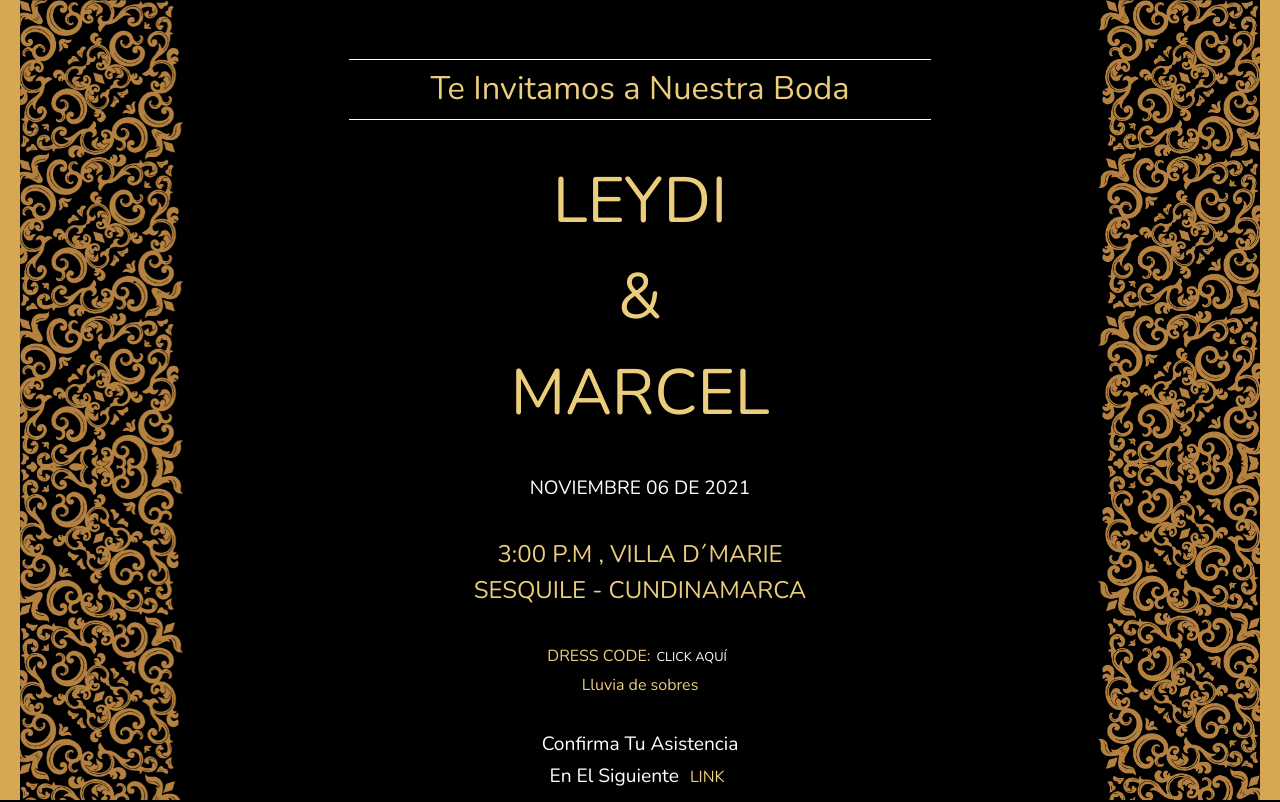
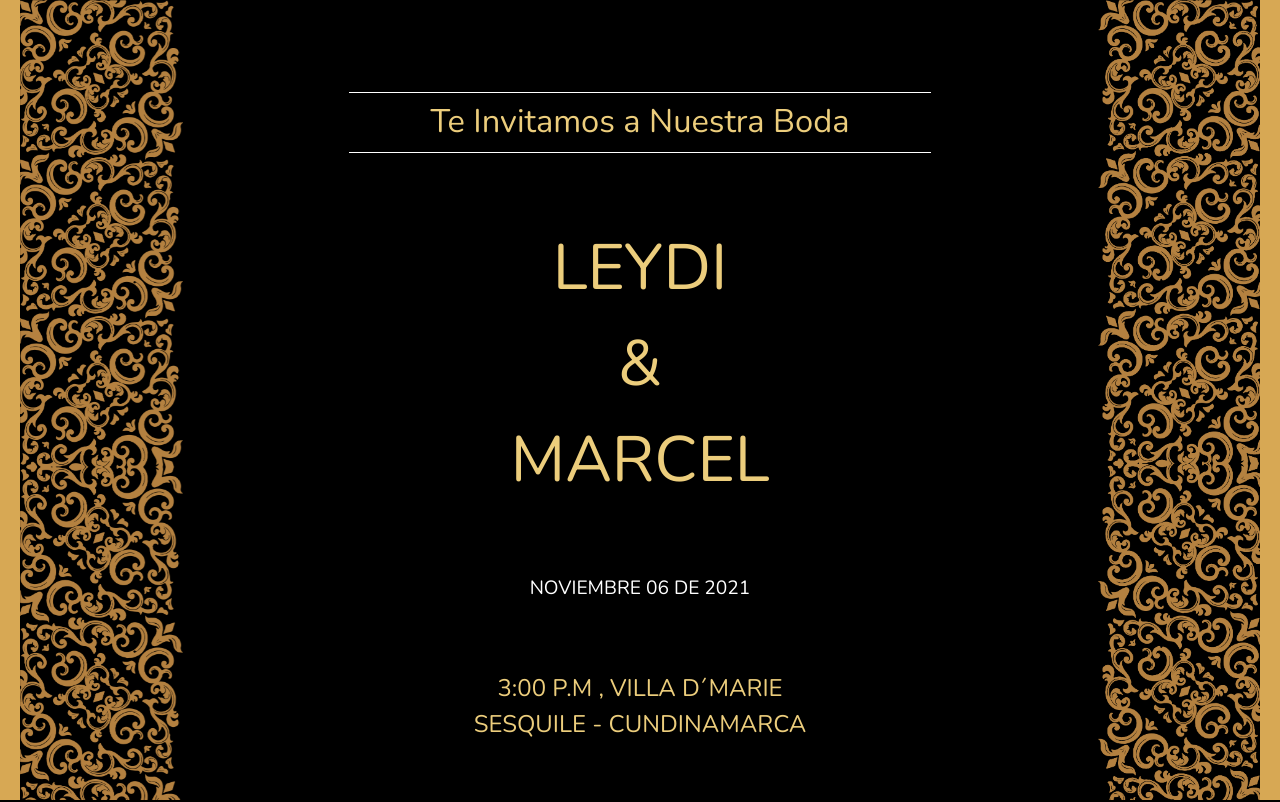
Before and after one commit to Crisgrva/leydiymarcel-boda, a plain HTML site: page index.html in a window 1280 px wide. Shown: the top 802 px of the page. Drawn offline with nearby package versions, Linux system fonts and the light colour scheme.

Commit message:
reorganize margin

```diff
--- a/index.html
+++ b/index.html
@@ -10,7 +10,7 @@
     <link href="https://cdn.jsdelivr.net/npm/bootstrap@5.0.2/dist/css/bootstrap.min.css" rel="stylesheet"
         integrity="sha384-EVSTQN3/azprG1Anm3QDgpJLIm9Nao0Yz1ztcQTwFspd3yD65VohhpuuCOmLASjC" crossorigin="anonymous">
     <link rel="stylesheet" href="https://cdnjs.cloudflare.com/ajax/libs/animate.css/4.1.1/animate.min.css" />
-    <link rel="stylesheet" href="styles/main.css?v=4.0">
+    <link rel="stylesheet" href="styles/main.css?v=5.0">
 
     <title>Leydi & Marcel</title>
 </head>
--- a/styles/main.css
+++ b/styles/main.css
@@ -66,7 +66,7 @@ p {
     text-align: center;
     border-top: solid 1px white;
     border-bottom: solid 1px white;
-    margin-top: 4%;
+    margin-top: 8%;
 }
 
 .title_txt_a {
@@ -83,7 +83,7 @@ p {
     margin: auto;
     text-align: center;
     font-weight: 400;
-    margin-top: 4%;
+    margin-top: 8%;
 }
 
 .date {
@@ -94,7 +94,7 @@ p {
     margin: auto;
     text-align: center;
     font-weight: 200;
-    margin-top: 4%;
+    margin-top: 8%;
 }
 
 .place {
@@ -105,7 +105,7 @@ p {
     margin: auto;
     text-align: center;
     font-weight: 200;
-    margin-top: 4%;
+    margin-top: 8%;
 }
 
 .dresscode {
@@ -116,7 +116,7 @@ p {
     margin: auto;
     text-align: center;
     font-weight: 200;
-    margin-top: 4%;
+    margin-top: 8%;
 }
 
 .btn_txt {
@@ -156,7 +156,7 @@ p {
     text-align: center;
     font-weight: 200;
     margin-bottom: 30%;
-    margin-top: 4%;
+    margin-top: 8%;
 }
 
 a {
```
